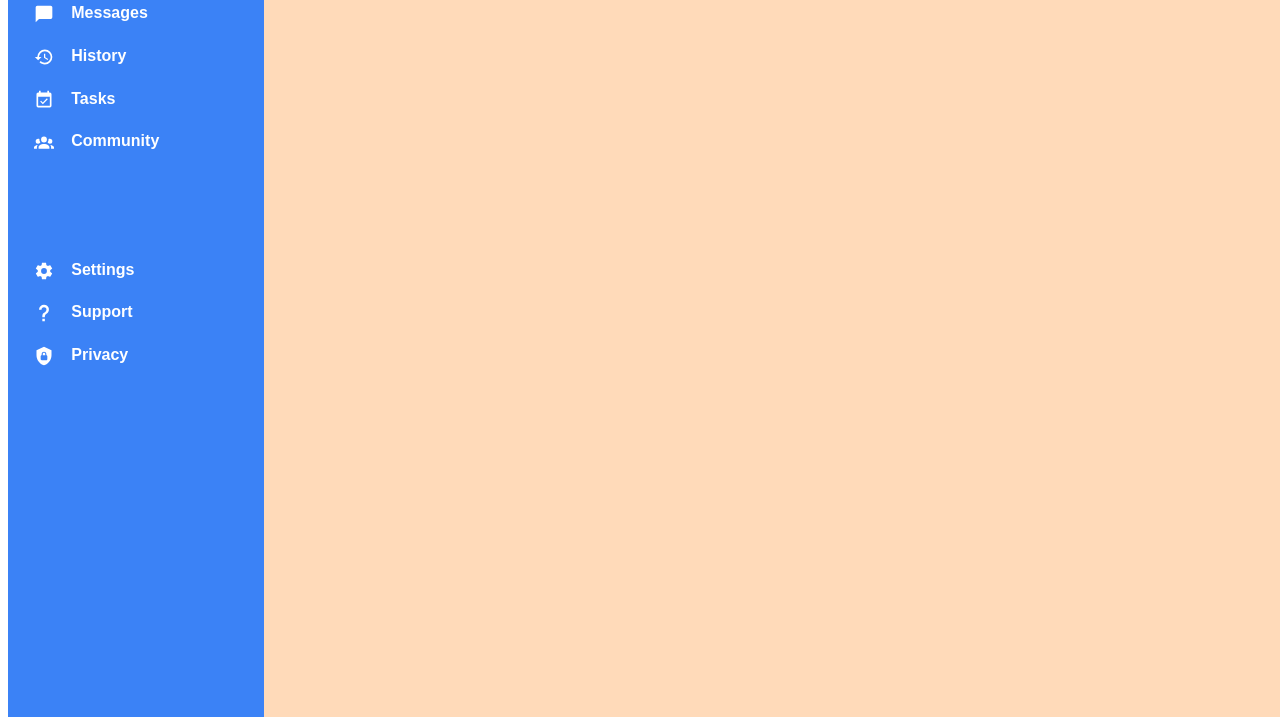
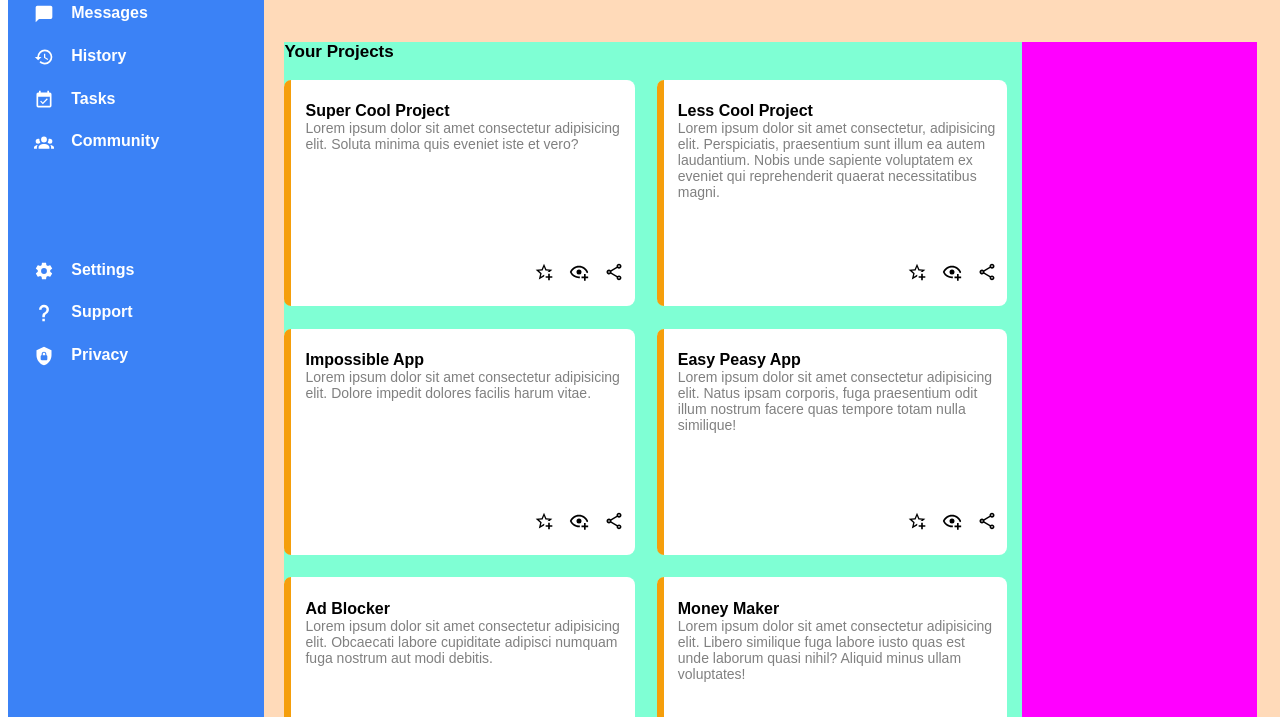
Before and after one commit to vrushank1729/adminDashboard, a plain HTML site: page index.html in a window 1280 px wide. Shown: the part 235-952 px from the top of the page. Drawn offline with Linux system fonts and the light colour scheme.

Commit message:
main-screen your-projects done

```diff
--- a/index.html
+++ b/index.html
@@ -82,6 +82,94 @@
 
 
         <div class="main-screen">
+            <div class="projects">
+                <div class="your-projects">Your Projects</div>
+                <div class="super-cool-project project-box">
+                    <div class="yellow-strip"></div>
+
+                    <div class="project-description">
+                        <div class="project-title">Super Cool Project</div>
+                        <div>Lorem ipsum dolor sit amet consectetur adipisicing elit. Soluta minima quis eveniet iste et vero?</div>
+                    </div>
+
+                    <div class="star-eye-share">
+                        <img src="icons/star.svg">
+                        <img src="icons/eye.svg" id="eyecon">
+                        <img src="icons/share.svg">
+                    </div>
+                </div>
+                <div class="less-cool-project project-box">
+                    <div class="yellow-strip"></div>
+
+                    <div class="project-description">
+                        <div class="project-title">Less Cool Project</div>
+                        <div>Lorem ipsum dolor sit amet consectetur, adipisicing elit. Perspiciatis, praesentium sunt illum ea autem laudantium. Nobis unde sapiente voluptatem ex eveniet qui reprehenderit quaerat necessitatibus magni.</div>
+                    </div>
+
+                    <div class="star-eye-share">
+                        <img src="icons/star.svg">
+                        <img src="icons/eye.svg" id="eyecon">
+                        <img src="icons/share.svg">
+                    </div>
+                </div>
+                <div class="impossible-app project-box">
+                    <div class="yellow-strip"></div>
+
+                    <div class="project-description">
+                        <div class="project-title">Impossible App</div>
+                        <div>Lorem ipsum dolor sit amet consectetur adipisicing elit. Dolore impedit dolores facilis harum vitae.</div>
+                    </div>
+
+                    <div class="star-eye-share">
+                        <img src="icons/star.svg">
+                        <img src="icons/eye.svg" id="eyecon">
+                        <img src="icons/share.svg">
+                    </div>
+                </div>
+                <div class="easy-peasy-app project-box">
+                    <div class="yellow-strip"></div>
+
+                    <div class="project-description">
+                        <div class="project-title">Easy Peasy App</div>
+                        <div>Lorem ipsum dolor sit amet consectetur adipisicing elit. Natus ipsam corporis, fuga praesentium odit illum nostrum facere quas tempore totam nulla similique!</div>
+                    </div>
+
+                    <div class="star-eye-share">
+                        <img src="icons/star.svg">
+                        <img src="icons/eye.svg" id="eyecon">
+                        <img src="icons/share.svg">
+                    </div>
+                </div>
+                <div class="ad-blocker project-box">
+                    <div class="yellow-strip"></div>
+
+                    <div class="project-description">
+                        <div class="project-title">Ad Blocker</div>
+                        <div>Lorem ipsum dolor sit amet consectetur adipisicing elit. Obcaecati labore cupiditate adipisci numquam fuga nostrum aut modi debitis.</div>
+                    </div>
+
+                    <div class="star-eye-share">
+                        <img src="icons/star.svg">
+                        <img src="icons/eye.svg" id="eyecon">
+                        <img src="icons/share.svg">
+                    </div>
+                </div>
+                <div class="money-maker project-box">
+                    <div class="yellow-strip"></div>
+
+                    <div class="project-description">
+                        <div class="project-title">Money Maker</div>
+                        <div>Lorem ipsum dolor sit amet consectetur adipisicing elit. Libero similique fuga labore iusto quas est unde laborum quasi nihil? Aliquid minus ullam voluptates!</div>
+                    </div>
+
+                    <div class="star-eye-share">
+                        <img src="icons/star.svg">
+                        <img src="icons/eye.svg" id="eyecon">
+                        <img src="icons/share.svg">
+                    </div>
+                </div>
+            </div>
+            <div class="announcements-trending"></div>
         </div>
     </div>
 </body>
--- a/style.css
+++ b/style.css
@@ -194,4 +194,91 @@
 .main-screen {
     background-color: peachpuff;
     grid-area: 2/2/span 1/span 1;
+    display: grid;
+    grid-template: 5% 1fr 10%/ 2% 72% 23% 3%;
 }
+
+.projects {
+    background-color: aquamarine;
+    grid-area: 2/2/3/3;
+    display: grid;
+    grid-template: 5% 1fr 3% 1fr 3% 1fr/ 1fr 3% 1fr 2%;
+}
+
+.project-box {
+    background-color: white;
+    border-radius: 8px;
+    display: grid;
+    grid-template: 10% 60% 30%/ 2% 4% 1fr 3%;
+}
+
+.star-eye-share img {
+    height: 20px;
+    width: 20px;
+}
+
+.star-eye-share {
+    grid-area: 3/3/4/4;
+    display: flex;
+    justify-content: end;
+    align-items: center;
+}
+
+#eyecon {
+    margin-left: 15px;
+    margin-right: 15px;
+}
+
+.yellow-strip {
+    background-color:  #f59e0b;
+    grid-area: 1/1/4/2;
+    border-top-left-radius: 8px;
+    border-bottom-left-radius: 8px;
+}
+
+.project-description {
+    grid-area: 2/3/3/4;
+    color: gray;
+    font-size: 14px;
+}
+
+.project-title {
+    color: black;
+    font-weight: bold;
+    font-size: 16px;
+}
+
+.your-projects {
+    grid-area: 1/1/2/2;
+    font-weight: bold;
+    font-size: 17px;
+}
+
+.super-cool-project {
+    grid-area: 2/1/3/2;
+}
+
+.less-cool-project {
+    grid-area: 2/3/3/4;
+}
+
+.impossible-app {
+    grid-area: 4/1/5/2;
+}
+
+.easy-peasy-app {
+    grid-area: 4/3/5/4;
+}
+
+.ad-blocker {
+    grid-area: 6/1/7/2;
+}
+
+.money-maker {
+    grid-area: 6/3/7/4;
+}
+
+.announcements-trending {
+    background-color: magenta;
+    grid-area: 2/3/3/4;
+}
```
Also changed, not shown: icons/eye.svg (added), icons/share.svg (added), icons/star.svg (added).
